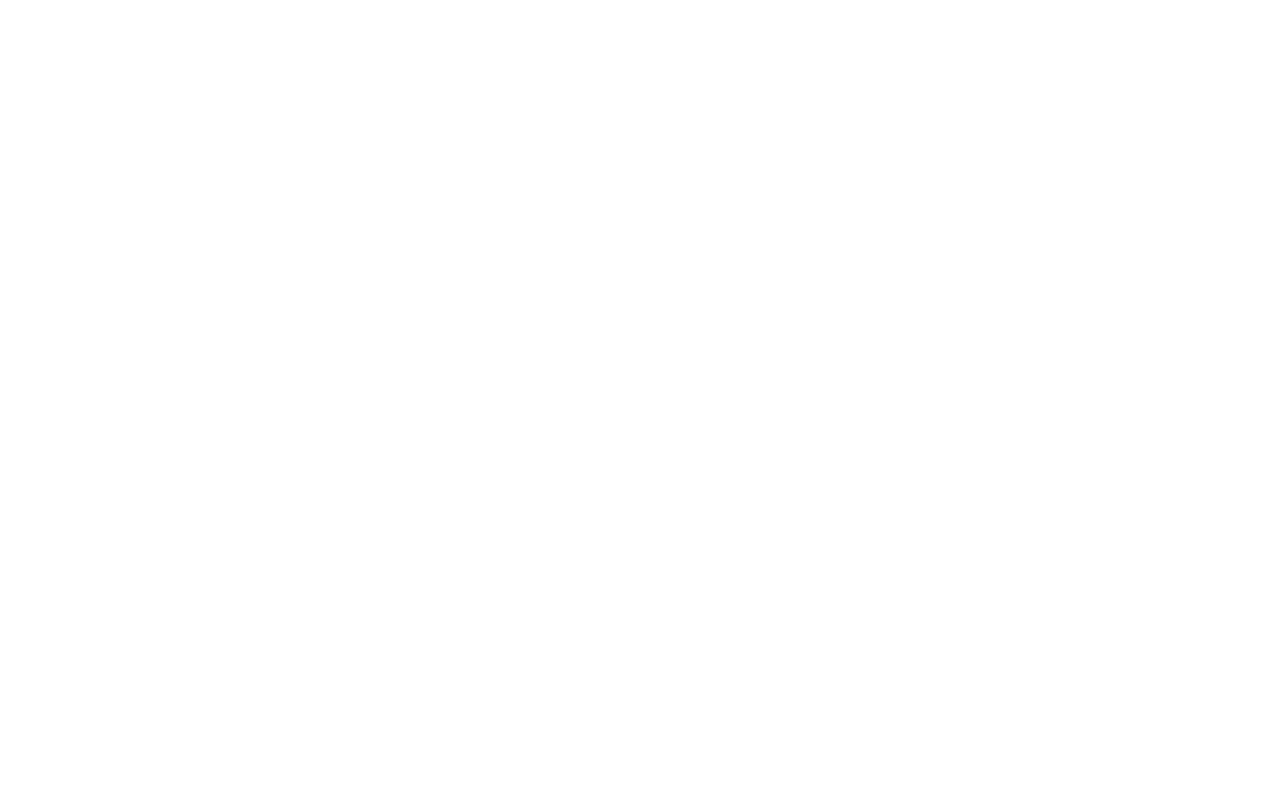
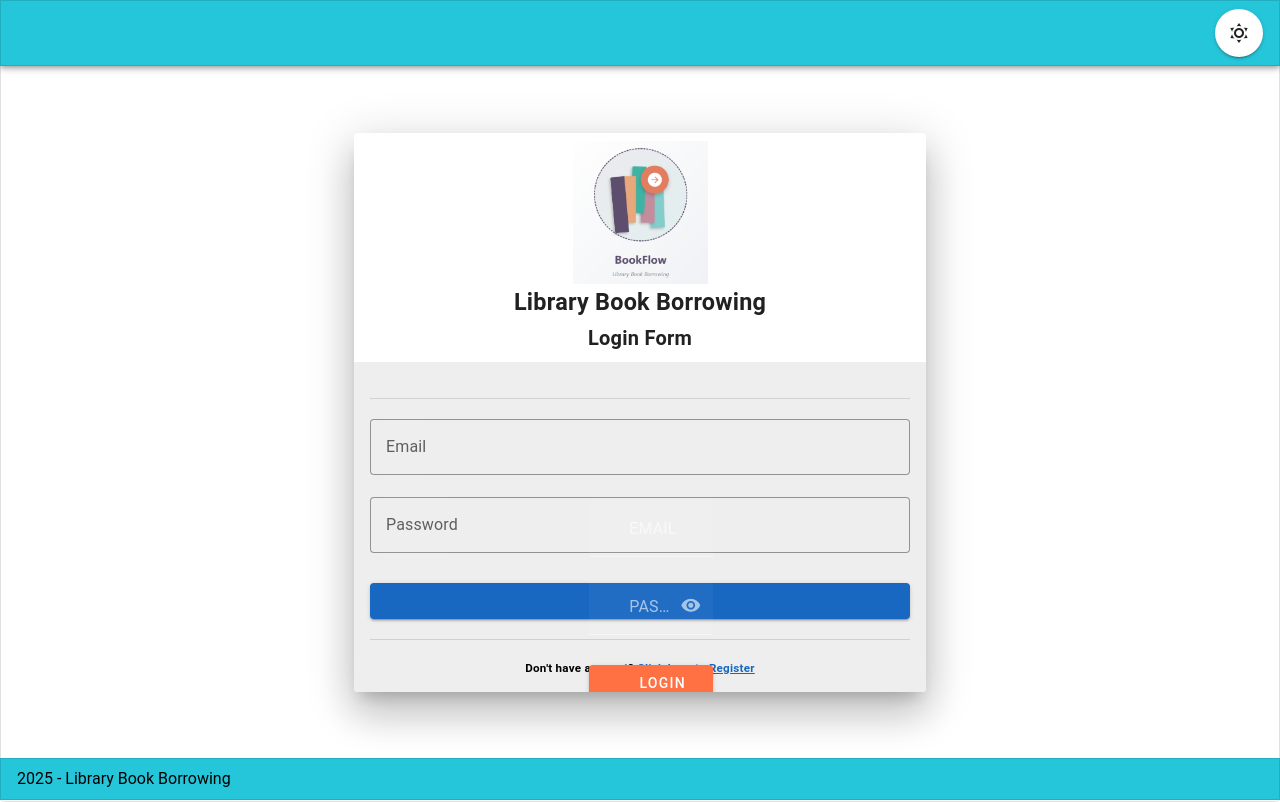
Before and after one commit to elibiano/bookborrow, a Vue app: page / in a window 1280 px wide. Before the commit this address had no page. Built offline with nearby package versions, Linux system fonts and the light colour scheme.

Commit message:
fix: fixed forms

```diff
--- a/index.html
+++ b/index.html
@@ -2,7 +2,7 @@
 <html lang="">
   <head>
     <meta charset="UTF-8" />
-    <link rel="icon" href="/public/lbb.png" />
+    <link rel="icon" href="/lbb.png" />
     <meta name="viewport" content="width=device-width, initial-scale=1.0" />
     <title>Library Book Borrowing</title>
   </head>
--- a/src/components/auth/RegisterForm.vue
+++ b/src/components/auth/RegisterForm.vue
@@ -4,7 +4,7 @@
   emailValidator,
   passwordValidator,
   confirmedValidator,
-} from '@/utils/validators'
+} from '@/utils/validator'
 import { ref } from 'vue'
 import AlertNotification from '@/components/common/AlertNotification.vue'
 import { supabase, formActionDefault } from '@/utils/supabase'
--- a/src/main.js
+++ b/src/main.js
@@ -1,17 +1,31 @@
+//import './assets/main.css'
+
 import { createApp } from 'vue'
-import { createRouter, createWebHistory } from 'vue-router'
+import { createPinia } from 'pinia'
+
+// Vuetify
+// main.js
+import '@mdi/font/css/materialdesignicons.css'
+import 'vuetify/styles'
+import { createVuetify } from 'vuetify'
+import * as components from 'vuetify/components'
+import * as directives from 'vuetify/directives'
+
 import App from './App.vue'
-// Remove or comment out the Dashboard import
-// import Dashboard from './views/auth/DashboardView.vue'
-import Login from './views/auth/LoginView.vue'
-import Register from './views/auth/RegisterView.vue'
-const router = createRouter({
-  history: createWebHistory(),
-  routes: [
-    { path: '/login', component: Login },
-    { path: '/register', component: Register },
-    // Remove or comment out the Dashboard path
-  ],
+import router from './router'
+
+const app = createApp(App)
+
+const vuetify = createVuetify({
+  icons: {
+    defaultSet: 'mdi', // This is already the default value - only for display purposes
+  },
+  components,
+  directives,
 })
 
-createApp(App).use(router).mount('#app')
+app.use(createPinia())
+app.use(router)
+app.use(vuetify)
+
+app.mount('#app')
```
Also changed, not shown: 1 other file (tests, documents, lock files or other folders).
